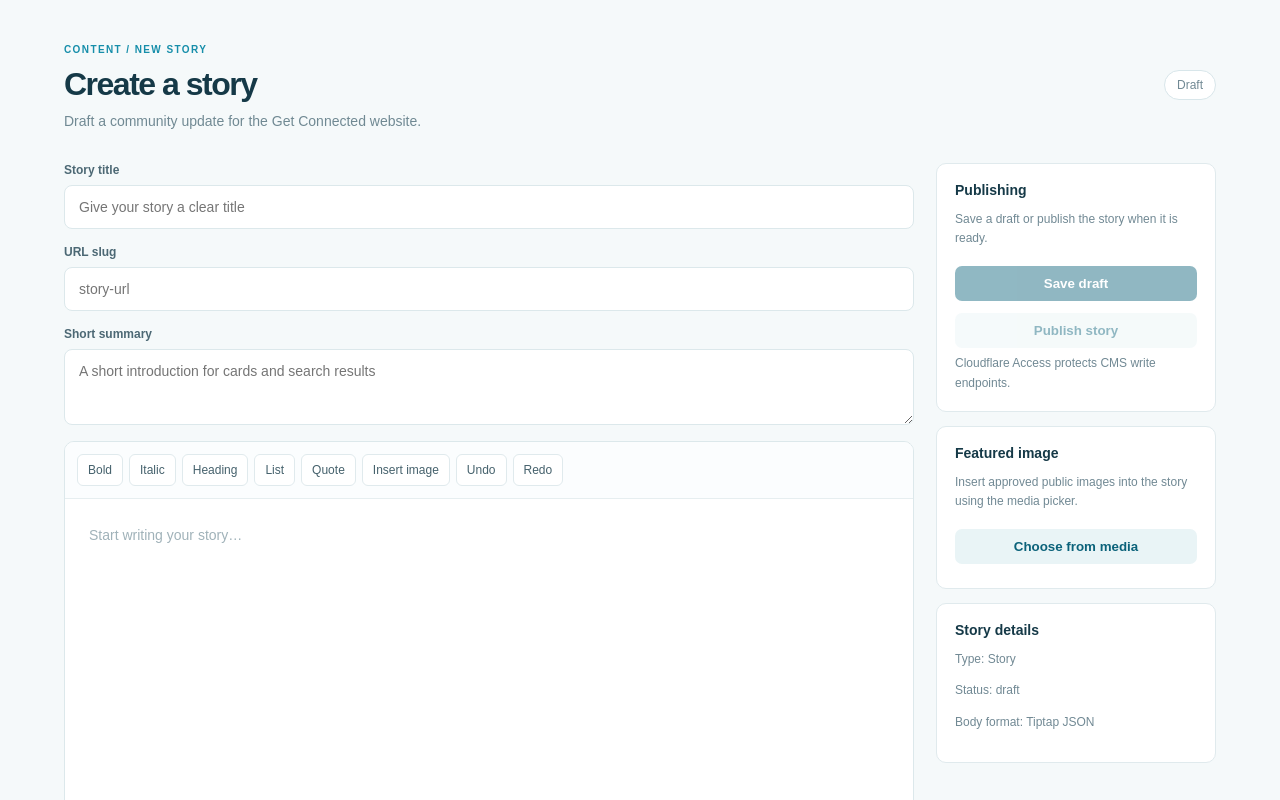
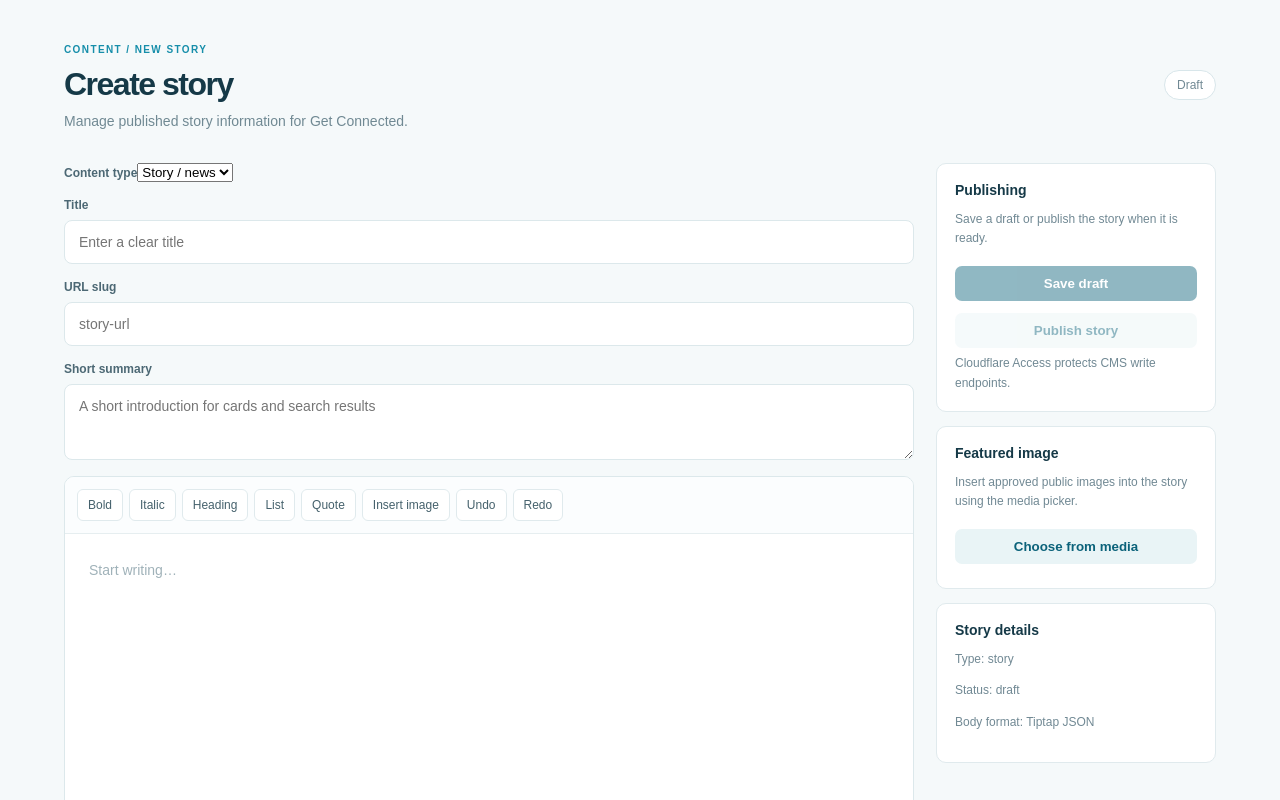
Before and after one commit to richard-mante/get-connected-ngo, a Next.js app in the folder apps/admin/: page /content/new in a window 1280 px wide. Shown: the top 800 px of the page. Built offline with nearby package versions, Linux system fonts and the light colour scheme; no server answers.

Commit message:
feat(admin): support program and event content editing

```diff
--- a/apps/admin/src/components/ContentEditor.tsx
+++ b/apps/admin/src/components/ContentEditor.tsx
@@ -9,26 +9,26 @@ import { MediaGallery } from "./MediaGallery";
 
 const API_BASE=(process.env.NEXT_PUBLIC_API_BASE_URL??"http://localhost:8787").replace(/\/$/,"");
 type ContentStatus="draft"|"review"|"published"|"archived";
-export function ContentEditor({contentId:initialContentId=null}:{contentId?:string|null}){
+export function ContentEditor({contentId:initialContentId=null,contentType="story"}:{contentId?:string|null;contentType?:"story"|"program"|"event"|"page"}){
  const [title,setTitle]=useState("");const [slug,setSlug]=useState("");const [summary,setSummary]=useState("");const [savedBody,setSavedBody]=useState('{"type":"doc","content":[{"type":"paragraph"}]}');
- const [showMediaPicker,setShowMediaPicker]=useState(false);const [contentId,setContentId]=useState<string|null>(initialContentId);const [busy,setBusy]=useState(false);const [notice,setNotice]=useState("");const [noticeError,setNoticeError]=useState(false);const [status,setStatus]=useState<ContentStatus>("draft");
- const editor=useEditor({immediatelyRender:false,extensions:[StarterKit,Image.configure({allowBase64:false,inline:false}),Placeholder.configure({placeholder:"Start writing your story…"})],content:{type:"doc",content:[{type:"paragraph"}]},onUpdate:({editor})=>setSavedBody(JSON.stringify(editor.getJSON()))});
- useEffect(()=>{if(!initialContentId||!editor)return;let active=true;(async()=>{try{const response=await fetch(`${API_BASE}/api/v1/admin/content/${initialContentId}`,{credentials:"include"});if(!response.ok)throw new Error(response.status===401?"Sign in through Cloudflare Access to edit this story.":"Could not load this story.");const data=await response.json() as {item:{id:string;title:string;slug:string;summary:string|null;body:string|null;status:ContentStatus}};if(!active)return;const item=data.item;setContentId(item.id);setTitle(item.title);setSlug(item.slug);setSummary(item.summary??"");setStatus(item.status);const body=item.body??"{}";setSavedBody(body);editor.commands.setContent(JSON.parse(body));}catch(e){if(active){setNoticeError(true);setNotice(e instanceof Error?e.message:"Could not load this story.");}}})();return()=>{active=false;};},[initialContentId,editor]);
+ const [showMediaPicker,setShowMediaPicker]=useState(false);const [contentId,setContentId]=useState<string|null>(initialContentId);const [busy,setBusy]=useState(false);const [notice,setNotice]=useState("");const [noticeError,setNoticeError]=useState(false);const [status,setStatus]=useState<ContentStatus>("draft");const [type,setType]=useState<"story"|"program"|"event"|"page">(contentType);
+ const editor=useEditor({immediatelyRender:false,extensions:[StarterKit,Image.configure({allowBase64:false,inline:false}),Placeholder.configure({placeholder:"Start writing…"})],content:{type:"doc",content:[{type:"paragraph"}]},onUpdate:({editor})=>setSavedBody(JSON.stringify(editor.getJSON()))});
+ useEffect(()=>{if(!initialContentId||!editor)return;let active=true;(async()=>{try{const response=await fetch(`${API_BASE}/api/v1/admin/content/${initialContentId}`,{credentials:"include"});if(!response.ok)throw new Error(response.status===401?"Sign in through Cloudflare Access to edit this story.":"Could not load this story.");const data=await response.json() as {item:{id:string;title:string;slug:string;summary:string|null;body:string|null;status:ContentStatus}};if(!active)return;const item=data.item;setContentId(item.id);setType(item.type as "story"|"program"|"event"|"page");setTitle(item.title);setSlug(item.slug);setSummary(item.summary??"");setStatus(item.status);const body=item.body??"{}";setSavedBody(body);editor.commands.setContent(JSON.parse(body));}catch(e){if(active){setNoticeError(true);setNotice(e instanceof Error?e.message:"Could not load this story.");}}})();return()=>{active=false;};},[initialContentId,editor]);
  const updateTitle=(value:string)=>{setTitle(value);setSlug(value.toLowerCase().trim().replace(/[^a-z0-9]+/g,"-").replace(/^-|-$/g,""));};
  const save=async(nextStatus:"draft"|"published")=>{
   if(!title.trim()||!slug.trim()){setNoticeError(true);setNotice("Add a title and valid URL slug before saving.");return;}
   setBusy(true);setNotice("");setNoticeError(false);
-  try{const payload={type:"story",title:title.trim(),slug:slug.trim(),summary:summary.trim()||undefined,body:savedBody,status:nextStatus};
+  try{const payload={type,title:title.trim(),slug:slug.trim(),summary:summary.trim()||undefined,body:savedBody,status:nextStatus};
    const response=await fetch(contentId?`${API_BASE}/api/v1/admin/content/${contentId}`:`${API_BASE}/api/v1/admin/content`,{method:contentId?"PUT":"POST",credentials:"include",headers:{"content-type":"application/json"},body:JSON.stringify(payload)});
    const data=await response.json() as {item?:{id:string};error?:string};if(!response.ok)throw new Error(data.error??"Could not save this story.");
-   if(data.item?.id)setContentId(data.item.id);setStatus(nextStatus);setNotice(nextStatus==="published"?"Story published.":"Draft saved.");setNoticeError(false);
+   if(data.item?.id)setContentId(data.item.id);setStatus(nextStatus);setNotice(nextStatus==="published"?`${type[0].toUpperCase()+type.slice(1)} published.`:"Draft saved.");setNoticeError(false);
   }catch(e){setNoticeError(true);setNotice(e instanceof Error?e.message:"Could not save this story.");}finally{setBusy(false);}
  };
  return <div className="content-editor-page">
-  <header className="editor-header"><div><small>CONTENT / {contentId?"EDIT STORY":"NEW STORY"}</small><h1>{contentId?"Edit story":"Create a story"}</h1><p>Draft a community update for the Get Connected website.</p></div><span className="draft-pill">{status==="published"?"Published":status==="review"?"In review":status==="archived"?"Archived":"Draft"}</span></header>
+  <header className="editor-header"><div><small>CONTENT / {contentId?`EDIT ${type.toUpperCase()}`:`NEW ${type.toUpperCase()}`}</small><h1>{contentId?`Edit ${type}`:`Create ${type}`}</h1><p>Manage published {type} information for Get Connected.</p></div><span className="draft-pill">{status==="published"?"Published":status==="review"?"In review":status==="archived"?"Archived":"Draft"}</span></header>
   {notice&&<p className={noticeError?"editor-alert error":"editor-alert"} role="status">{notice}</p>}
   <div className="editor-grid"><section className="editor-main">
-   <label className="field-label">Story title<input value={title} onChange={e=>updateTitle(e.target.value)} placeholder="Give your story a clear title"/></label>
+   {!contentId&&<label className="field-label">Content type<select value={type} onChange={e=>setType(e.target.value as typeof type)}><option value="story">Story / news</option><option value="program">Program</option><option value="event">Event</option><option value="page">Page</option></select></label>}<label className="field-label">Title<input value={title} onChange={e=>updateTitle(e.target.value)} placeholder="Enter a clear title"/></label>
    <label className="field-label">URL slug<input value={slug} onChange={e=>setSlug(e.target.value)} placeholder="story-url"/></label>
    <label className="field-label">Short summary<textarea value={summary} onChange={e=>setSummary(e.target.value)} rows={3} placeholder="A short introduction for cards and search results"/></label>
    <div className="editor-card"><div className="editor-toolbar" aria-label="Text formatting">
@@ -39,7 +39,7 @@ export function ContentEditor({contentId:initialContentId=null}:{contentId?:stri
   </section><aside className="editor-sidebar">
    <section><h2>Publishing</h2><p>{status==="published"?"This story is marked as published.":"Save a draft or publish the story when it is ready."}</p><button type="button" disabled={busy||!title.trim()||!slug.trim()} onClick={()=>void save("draft")}>{busy?"Saving…":"Save draft"}</button><button type="button" className="secondary" disabled={busy||!title.trim()||!slug.trim()} onClick={()=>void save("published")}>{busy?"Saving…":"Publish story"}</button><small>Cloudflare Access protects CMS write endpoints.</small></section>
    <section><h2>Featured image</h2><p>Insert approved public images into the story using the media picker.</p><button type="button" className="secondary" onClick={()=>setShowMediaPicker(true)}>Choose from media</button></section>
-   <section><h2>Story details</h2><p>Type: Story</p><p>Status: {status}</p><p>Body format: Tiptap JSON</p>{contentId&&<small>Record ID: {contentId}</small>}</section>
+   <section><h2>Story details</h2><p>Type: {type}</p><p>Status: {status}</p><p>Body format: Tiptap JSON</p>{contentId&&<small>Record ID: {contentId}</small>}</section>
   </aside></div>
  </div>;
 }
```
